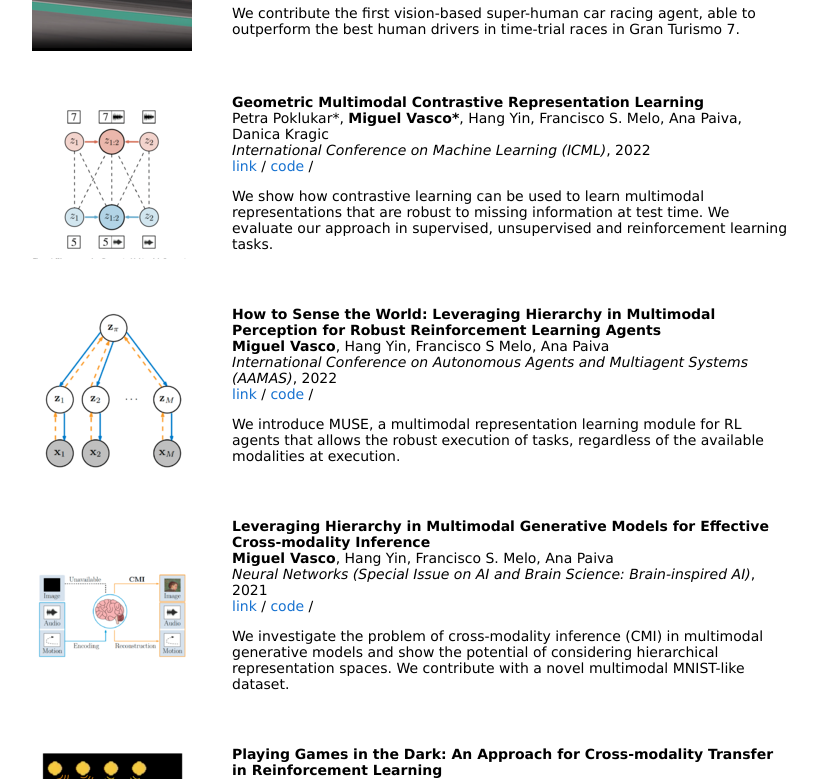
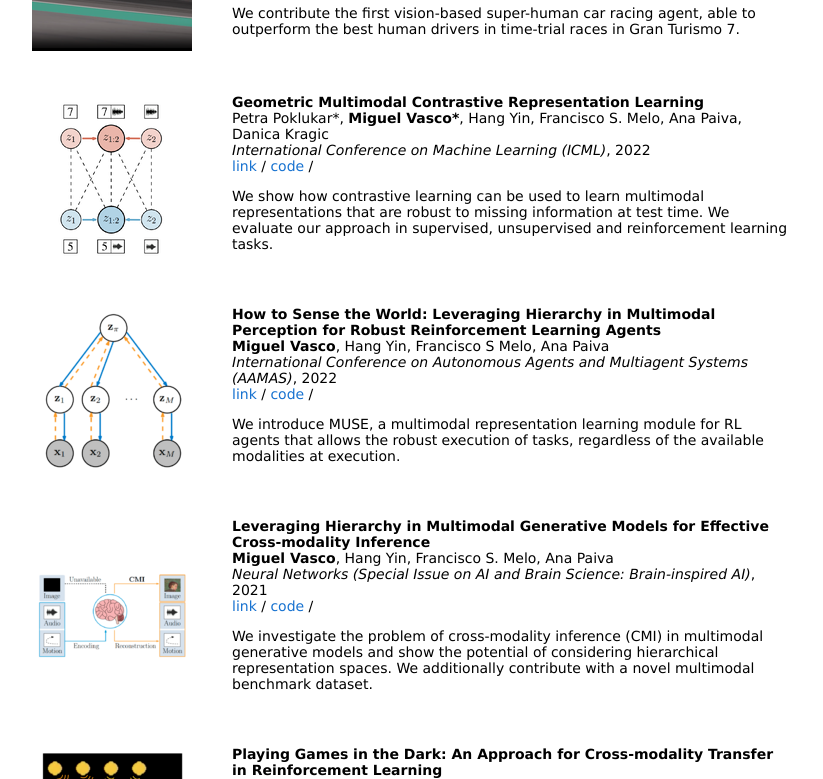
Before and after one commit to miguelsvasco/miguelsvasco.github.io_old, a Jekyll site: the page built from _posts/2024-07-01-vision-gt.markdown, in a window 1280 px wide. Shown: the part 641-1420 px from the top of the page, without its empty margins (228-1051 px from the left). Built offline with Jekyll 4.4.1, drawn with Linux system fonts in a browser that asks for light colours.

Commit message:
Update website.

```diff
--- a/_posts/2022-10-24-crossmodal.markdown
+++ b/_posts/2022-10-24-crossmodal.markdown
@@ -10,4 +10,4 @@ venue: "Neural Networks (Special Issue on AI and Brain Science: Brain-inspired A
 link: https://www.sciencedirect.com/science/article/pii/S0893608021004470
 code: https://github.com/miguelsvasco/multimodal-handwritten-digits
 ---
-We investigate the problem of cross-modality inference (CMI) in multimodal generative models and show the potential of considering hierarchical representation spaces. We contribute with a novel multimodal MNIST-like dataset.
+We investigate the problem of cross-modality inference (CMI) in multimodal generative models and show the potential of considering hierarchical representation spaces. We additionally contribute with a novel multimodal benchmark dataset.
```
Also changed, not shown: images/gmc.png, tn/images/gmc.png.
